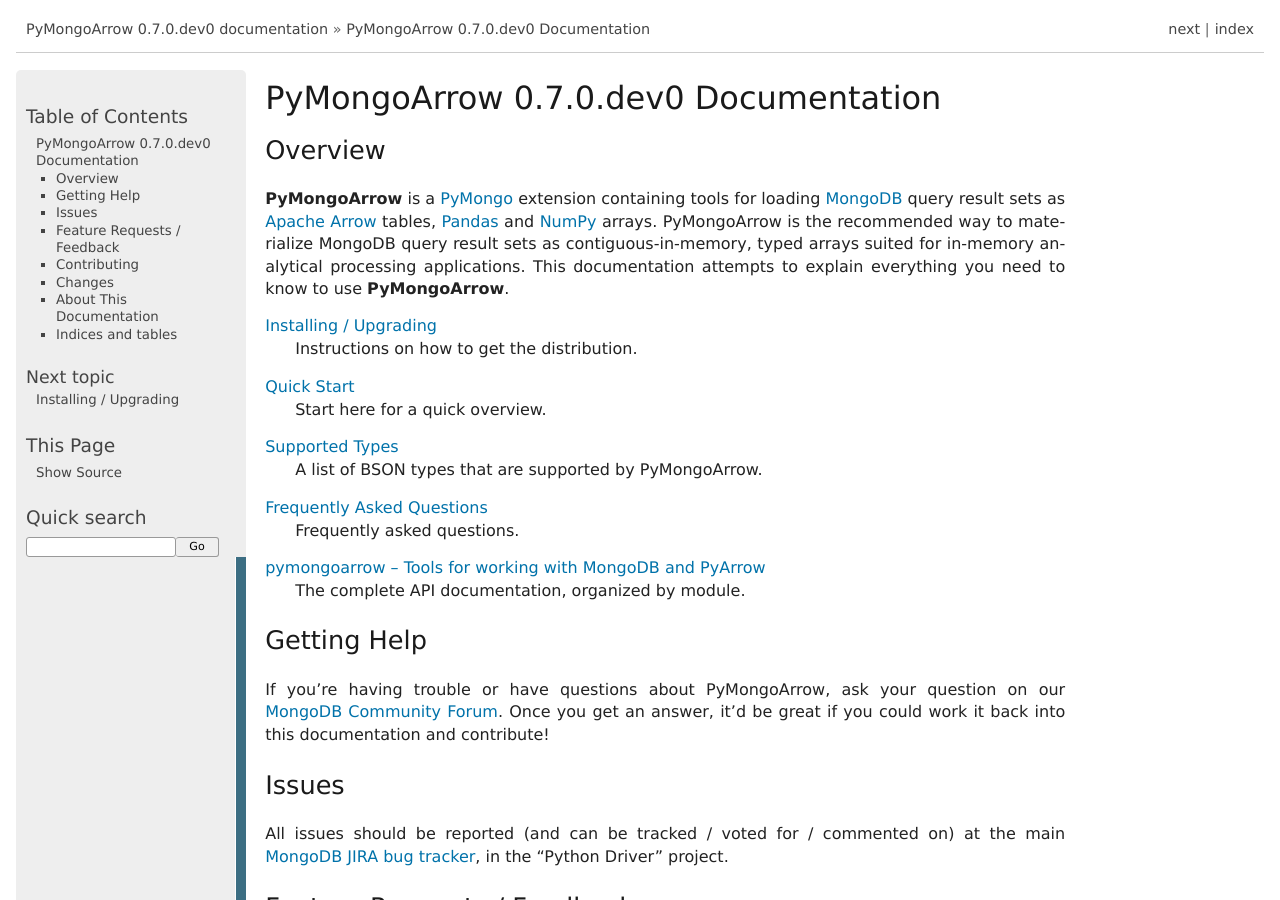
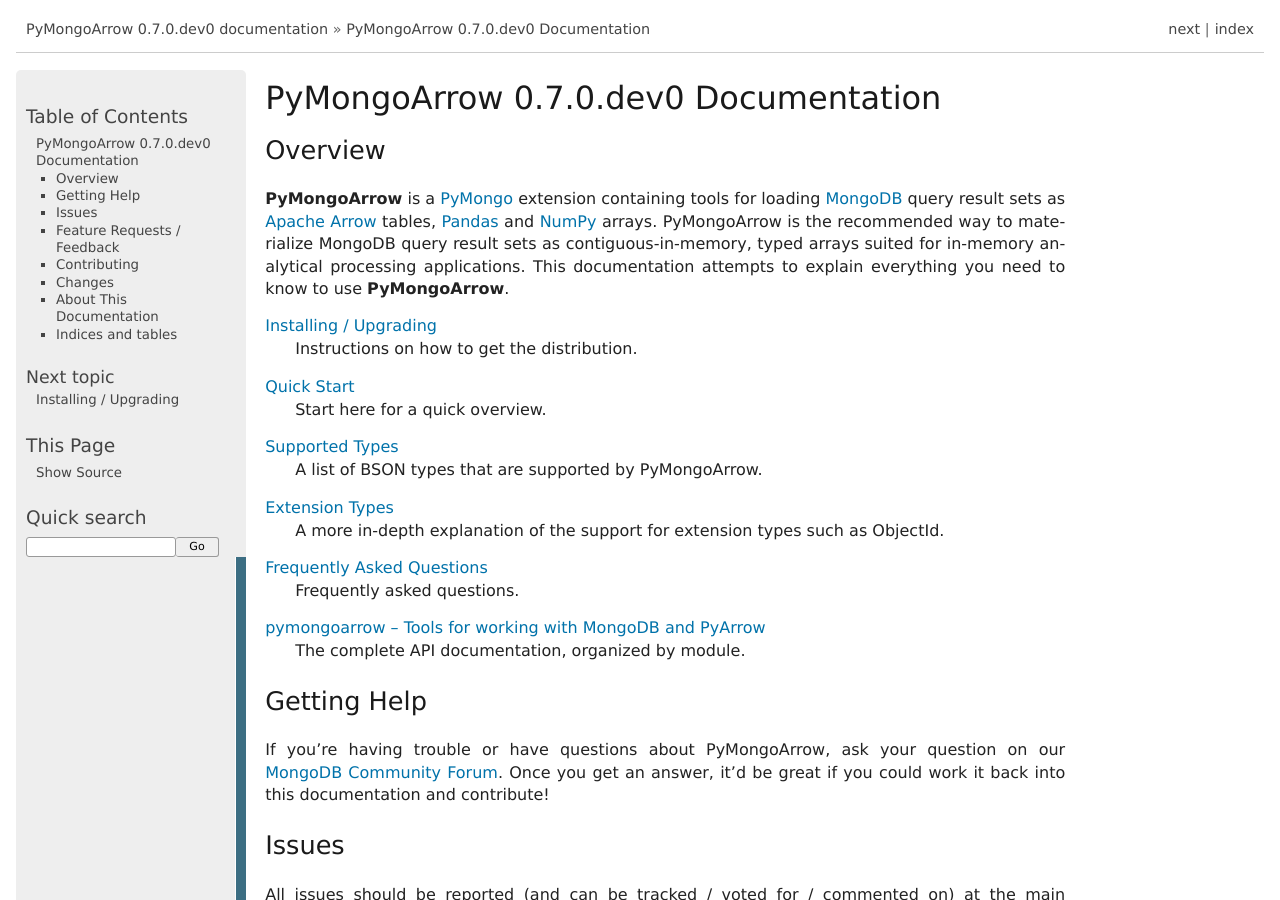
Before and after one commit to mongodb-labs/mongo-arrow, a Sphinx documentation site: the page built from bindings/python/docs/source/index.rst, in a window 1280 px wide and 900 px high. Built offline with Sphinx 7.4.7, drawn with Linux system fonts in a browser that asks for light colours.

Commit message:
add to toctree

```diff
--- a/bindings/python/docs/source/index.rst
+++ b/bindings/python/docs/source/index.rst
@@ -20,6 +20,9 @@ know to use **PyMongoArrow**.
 
 :doc:`supported_types`
   A list of BSON types that are supported by PyMongoArrow.
+
+:doc:`extension_types`
+  A more in-depth explanation of the support for extension types such as ObjectId.
 
 :doc:`faq`
   Frequently asked questions.
```
